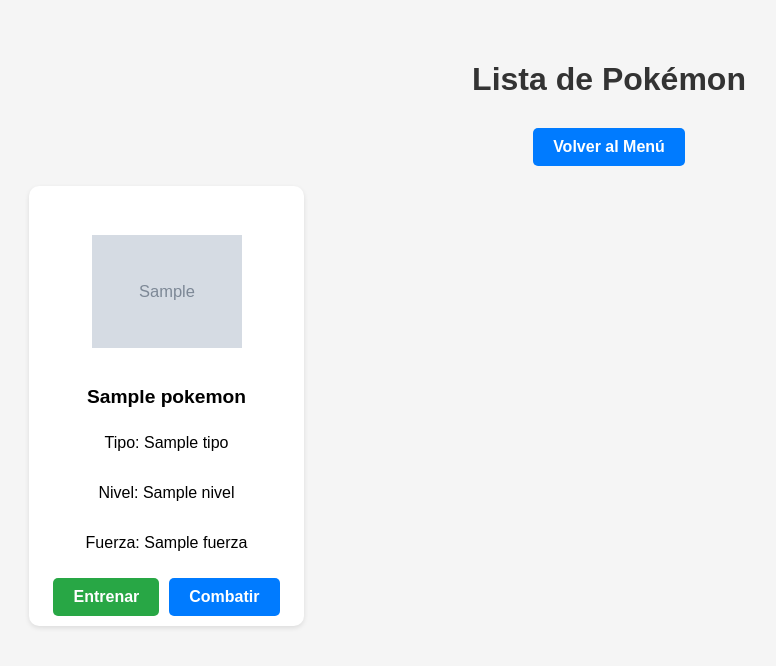
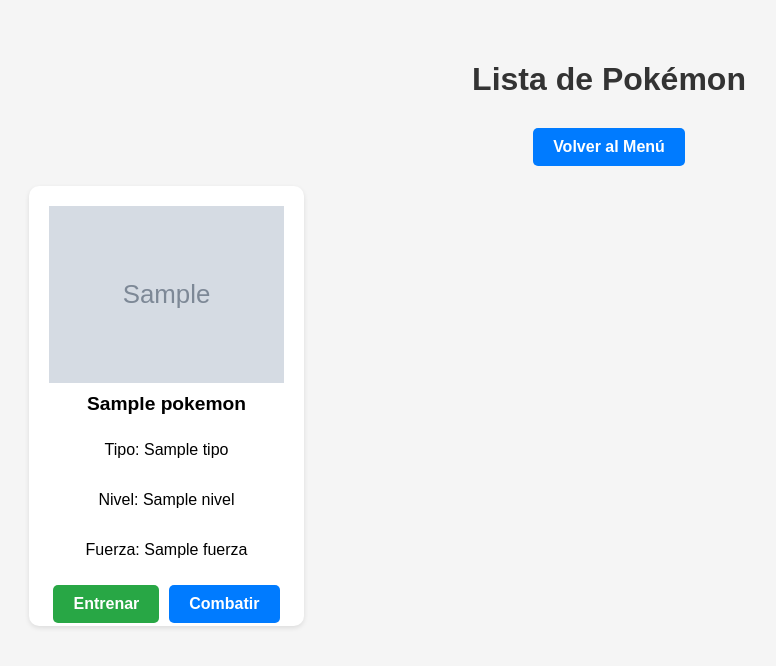
Before and after one commit to antonioojosep/Pokemon, a Symfony app: template templates/pokedex/index.html.twig in a window 1280 px wide. Shown: the top 666 px of the page, without its empty margins (31-807 px from the left). Run offline with Twig, Linux system fonts and the light colour scheme; the template is opened without the code that fills it: most values are stand-ins (such as "Sample title", 1, 10 or a date in 2020); grey boxes marked "Sample" are stand-in pictures; some libraries are stand-ins or nearby versions.

Commit message:
tratando de arreglar

```diff
--- a/templates/base.html.twig
+++ b/templates/base.html.twig
@@ -91,12 +91,7 @@
                 justify-content: space-between;
             }
 
-            .pokemon-image {
-                width: 150px;
-                height: 150px;
-                object-fit: contain; /* Mantiene la proporción de la imagen */
-                margin: 10px auto;
-            }
+
 
             .pokemon-info {
                 flex-grow: 1;
--- a/templates/catch_pokemon/index.html.twig
+++ b/templates/catch_pokemon/index.html.twig
@@ -31,6 +31,8 @@
         height: 200px;
         object-fit: contain;
         margin: 20px auto;
+        justify-content: center;
+        align-items: center;
     }
 
     .success {
```
